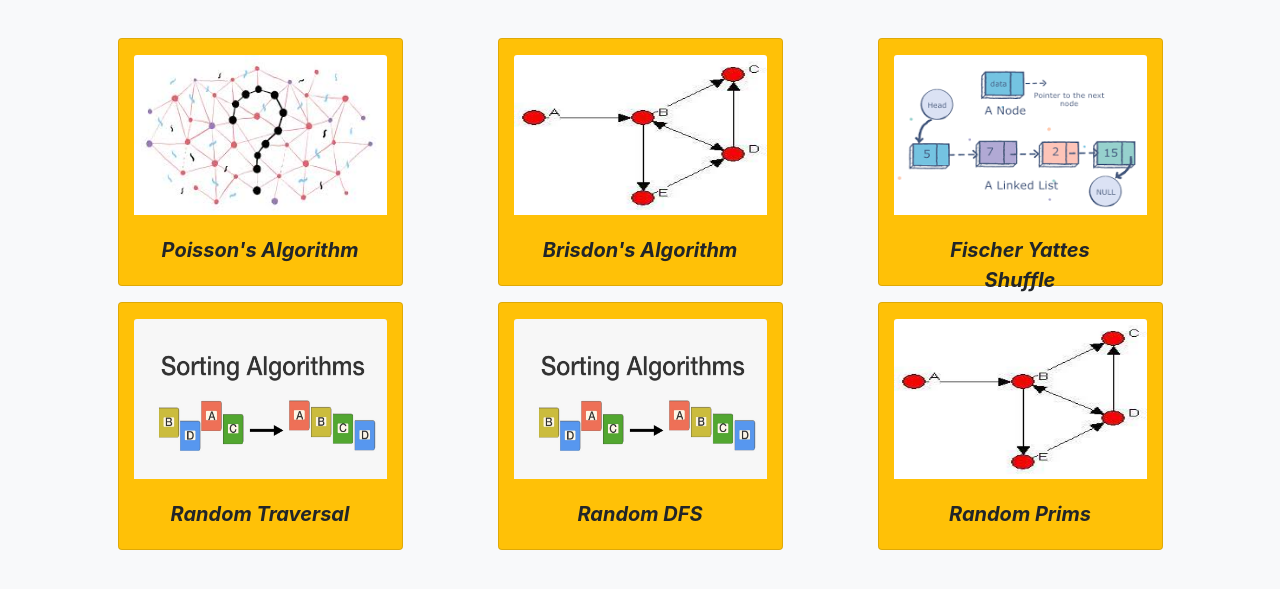
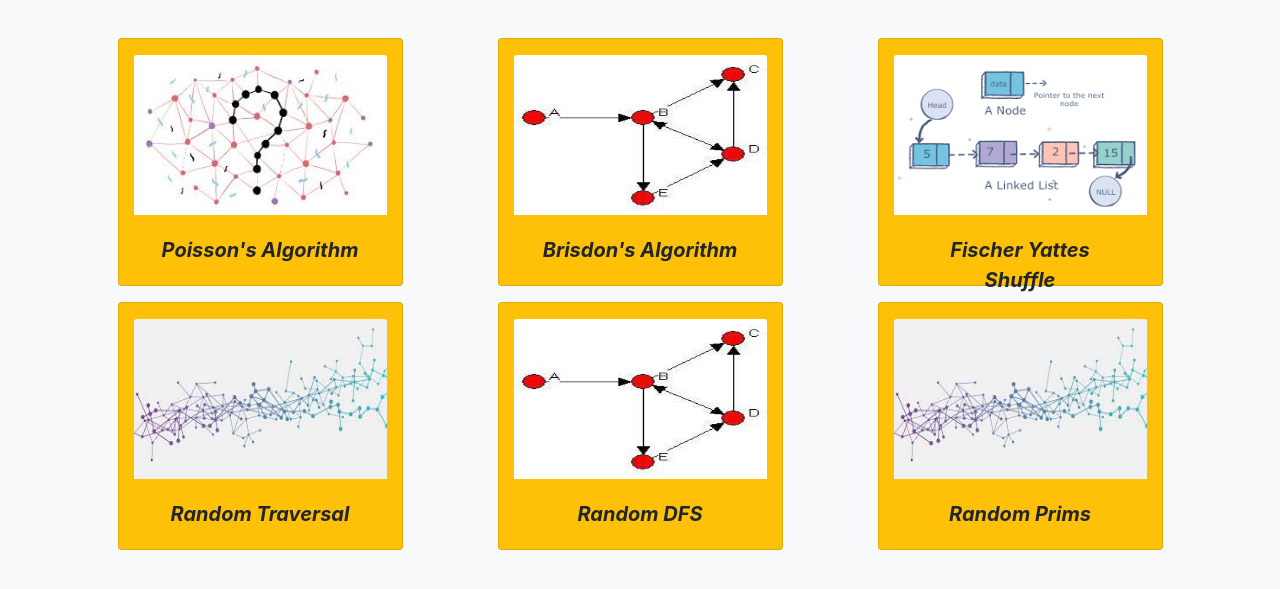
Before and after one commit to nisargnparikh/algorithm_visualizer, a plain HTML site: page index.html in a window 1280 px wide. Shown: the part 139-728 px from the top of the page. Drawn offline with nearby package versions, Linux system fonts and the light colour scheme.

Commit message:
changed images on landing page

```diff
--- a/index.html
+++ b/index.html
@@ -77,7 +77,7 @@
       >
         <div class="card col-lg-3 mb-3 pt-3 bg-warning">
           <a href="Algorithm visualization/bost.ocks.org/mike/algorithms/randomtraversal.html">
-            <img src="Algorithm visualization/bost.ocks.org/mike/algorithms/img/sorting.jpg" class="card-img-top"
+            <img src="Algorithm visualization/bost.ocks.org/mike/algorithms/img/merge.jpg" class="card-img-top"
           /></a>
           <div class="card-body text-center font-weight-bold font-italic">
             <p>Random Traversal</p>
@@ -85,7 +85,7 @@
         </div>
         <div class="card col-lg-3 mb-3 pt-3 bg-warning">
           <a href="Algorithm visualization/bost.ocks.org/mike/algorithms/randomtraversal.html#randomdfs">
-            <img src="Algorithm visualization/bost.ocks.org/mike/algorithms/img/sorting.jpg" class="card-img-top"
+            <img src="Algorithm visualization/bost.ocks.org/mike/algorithms/img/graph.jpg" class="card-img-top"
           /></a>
           <div class="card-body text-center font-weight-bold font-italic">
             <p>Random DFS</p>
@@ -93,7 +93,7 @@
         </div>
         <div class="card col-lg-3 mb-3 pt-3 bg-warning">
           <a href="Algorithm visualization/bost.ocks.org/mike/algorithms/randomtraversal.html#prims">
-            <img src="Algorithm visualization/bost.ocks.org/mike/algorithms/img/graph.jpg" class="card-img-top"
+            <img src="Algorithm visualization/bost.ocks.org/mike/algorithms/img/merge.jpg" class="card-img-top"
           /></a>
           <div class="card-body text-center font-weight-bold font-italic">
             <p>Random Prims</p>
```
